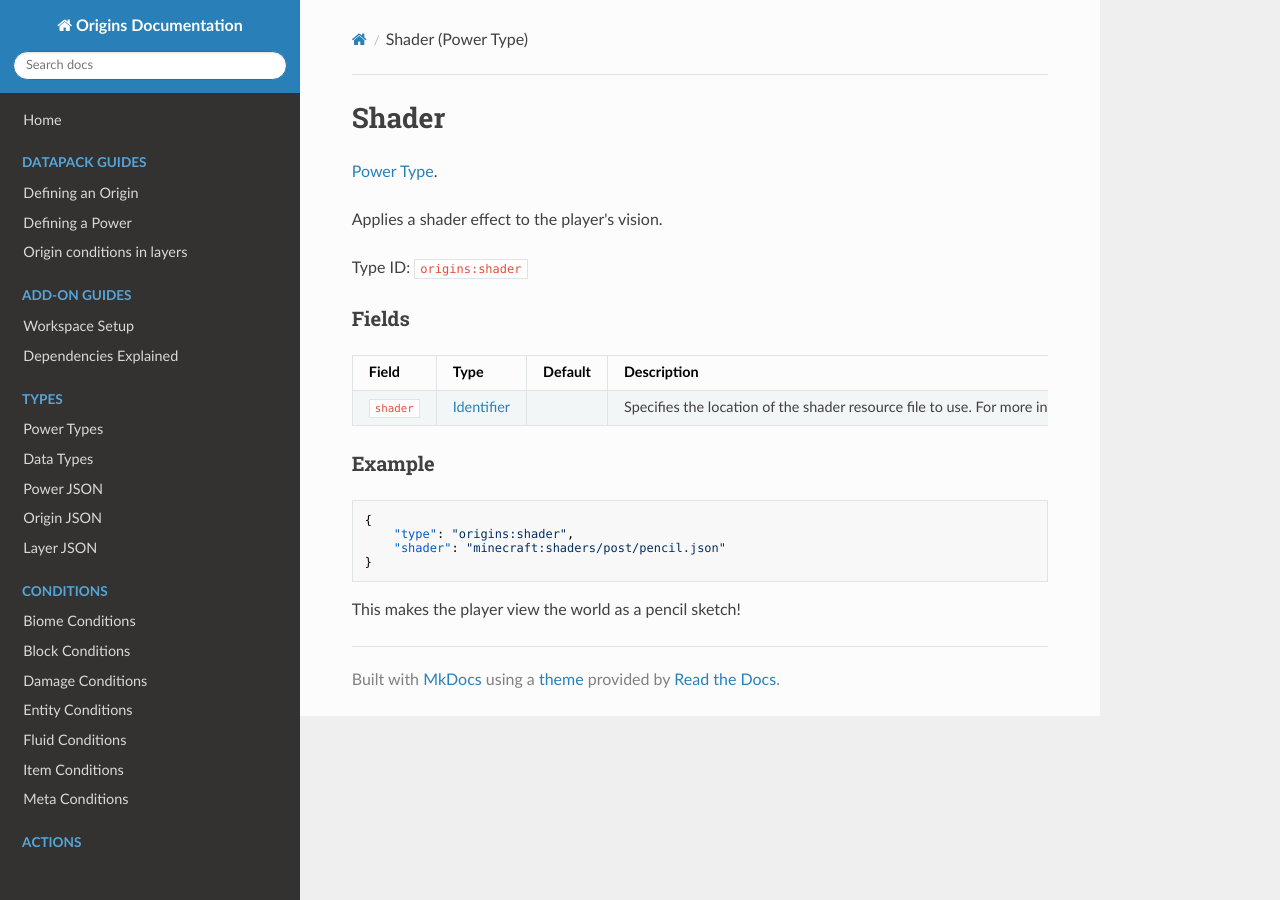
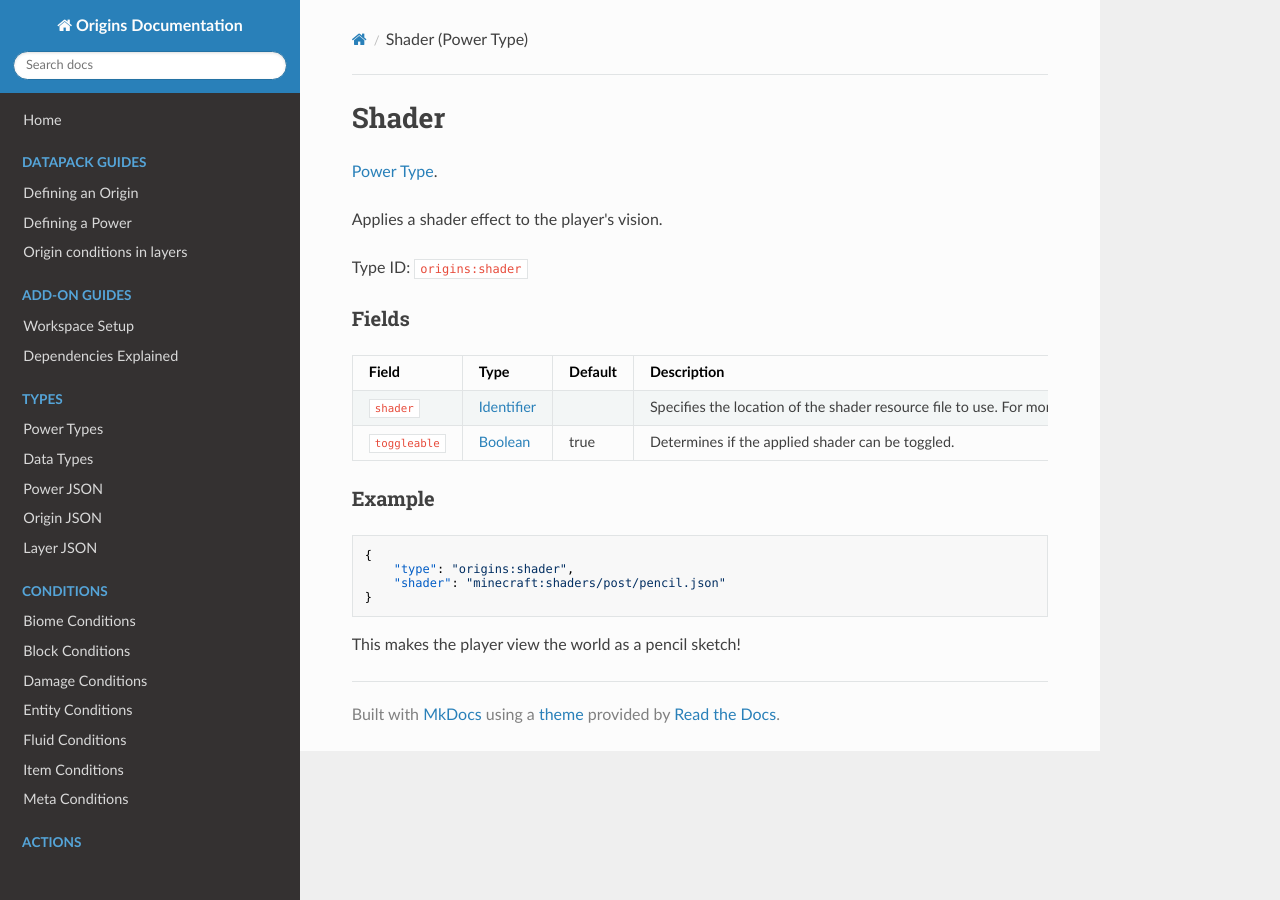
Before and after one commit to apace100/origins-docs, an MkDocs documentation site: the page built from docs/power_types/shader.md, in a window 1280 px wide. Built offline with MkDocs 1.6.1, drawn with Linux system fonts in a browser that asks for light colours; nearby versions of some CDN libraries.

Commit message:
Updated `shader.md` To include the new `toggleable` field

````diff
--- a/docs/power_types/shader.md
+++ b/docs/power_types/shader.md
@@ -15,6 +15,7 @@ Type ID: `origins:shader`
 Field  | Type | Default | Description
 -------|------|---------|-------------
 `shader` | [Identifier](../data_types/identifier.md) | | Specifies the location of the shader resource file to use. For more information about shaders, look at [Minecraft Wiki: Shaders (Before 1.9)](https://minecraft.fandom.com/wiki/Shaders/Before_1.9).
+`toggleable` | [Boolean](boolean.md) | true | Determines if the applied shader can be toggled.
 
 ### Example
 ```json
````
